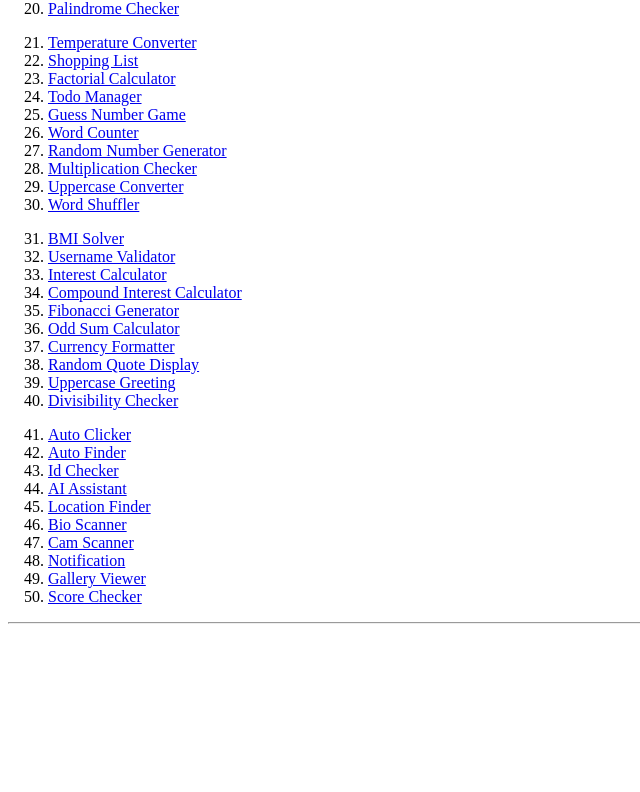
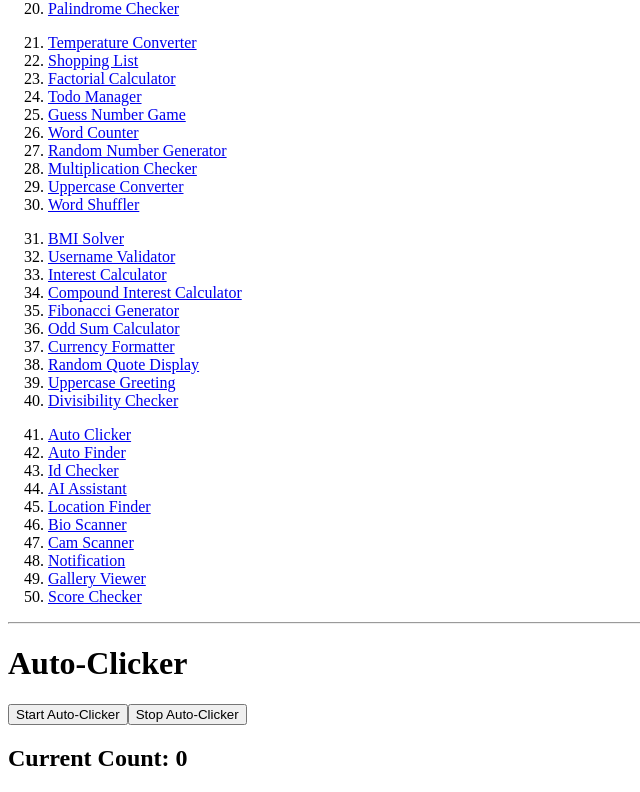
Before and after one commit to SVFC-Travel-Booking-System/Angular-Components, an Angular app: page /auto-clicker in a window 1280 px wide. Before the commit this address led to /. Shown: the part 438-1230 px from the top of the page, without its empty margins (0-640 px from the left). Before the commit the page ends 1070 px from the top, so only its background shows below. Built offline with nearby package versions, Linux system fonts and the light colour scheme.

Commit message:
#41create  auto-clicker, which automatically increments a counter at regular intervals

```diff
--- a/src/app/app-routing.module.ts
+++ b/src/app/app-routing.module.ts
@@ -40,6 +40,10 @@ import { CurrencyformatterComponent } from './components/currencyformatter/curre
 import { RandomquotedisplayComponent } from './components/randomquotedisplay/randomquotedisplay.component';
 import { UppercasegreetingComponent } from './components/uppercasegreeting/uppercasegreeting.component';
 import { DivisiblecheckerComponent } from './components/divisiblechecker/divisiblechecker.component';
+import { AutoclickerComponent } from './components/autoclicker/autoclicker.component';
+
+
+
 
 
 const routes: Routes = [
@@ -83,7 +87,7 @@ const routes: Routes = [
   { path: 'random-quote-display', component: RandomquotedisplayComponent },
   { path: 'uppercase-greeting', component: UppercasegreetingComponent },
   { path: 'divisible-checker', component: DivisiblecheckerComponent },
-
+  { path: 'auto-clicker', component: AutoclickerComponent },
 
 ];
 
--- a/src/app/app.module.ts
+++ b/src/app/app.module.ts
@@ -44,6 +44,7 @@ import { CurrencyformatterComponent } from './components/currencyformatter/curre
 import { RandomquotedisplayComponent } from './components/randomquotedisplay/randomquotedisplay.component';
 import { UppercasegreetingComponent } from './components/uppercasegreeting/uppercasegreeting.component';
 import { DivisiblecheckerComponent } from './components/divisiblechecker/divisiblechecker.component';
+import { AutoclickerComponent } from './components/autoclicker/autoclicker.component';
 
 
 @NgModule({
@@ -89,6 +90,7 @@ import { DivisiblecheckerComponent } from './components/divisiblechecker/divisib
     RandomquotedisplayComponent,
     UppercasegreetingComponent,
     DivisiblecheckerComponent,
+    AutoclickerComponent,
 
 
 
--- /dev/null
+++ b/src/app/components/autoclicker/autoclicker.component.html
@@ -0,0 +1,10 @@
+<div class="container">
+    <h1>Auto-Clicker</h1>
+    <div>
+        <button (click)="startAutoClicker()">Start Auto-Clicker</button>
+        <button (click)="stopAutoClicker()">Stop Auto-Clicker</button>
+    </div>
+    <div>
+        <h2>Current Count: {{ count }}</h2>
+    </div>
+</div>
--- /dev/null
+++ b/src/app/components/autoclicker/autoclicker.component.ts
@@ -0,0 +1,41 @@
+import { Component } from '@angular/core';
+
+@Component({
+  selector: 'app-autoclicker',
+  templateUrl: './autoclicker.component.html',
+  styleUrl: './autoclicker.component.css'
+})
+export class AutoclickerComponent {
+  count: number = 0; // Counter variable
+  intervalId: any; // Variable to store interval ID
+  autoClickInterval: number = 1000; // Interval in milliseconds (e.g., 1000ms = 1s)
+  isRunning: boolean = false; // Track if auto-clicker is running
+
+  // Method to start the auto-clicker
+  startAutoClicker() {
+    if (!this.isRunning) {
+      this.intervalId = setInterval(() => {
+        this.count++;
+      }, this.autoClickInterval);
+      this.isRunning = true;
+    }
+  }
+
+  // Method to stop the auto-clicker
+  stopAutoClicker() {
+    if (this.isRunning) {
+      clearInterval(this.intervalId);
+      this.isRunning = false;
+    }
+  }
+
+  // Cleanup interval on component destroy
+  ngOnDestroy() {
+    this.stopAutoClicker();
+  }
+
+  ngOnInit(): void {
+    // Optionally initialize component logic
+  }
+
+}
```
Also changed, not shown: src/app/components/autoclicker/autoclicker.component.css (added), 1 other file (tests, documents, lock files or other folders).
